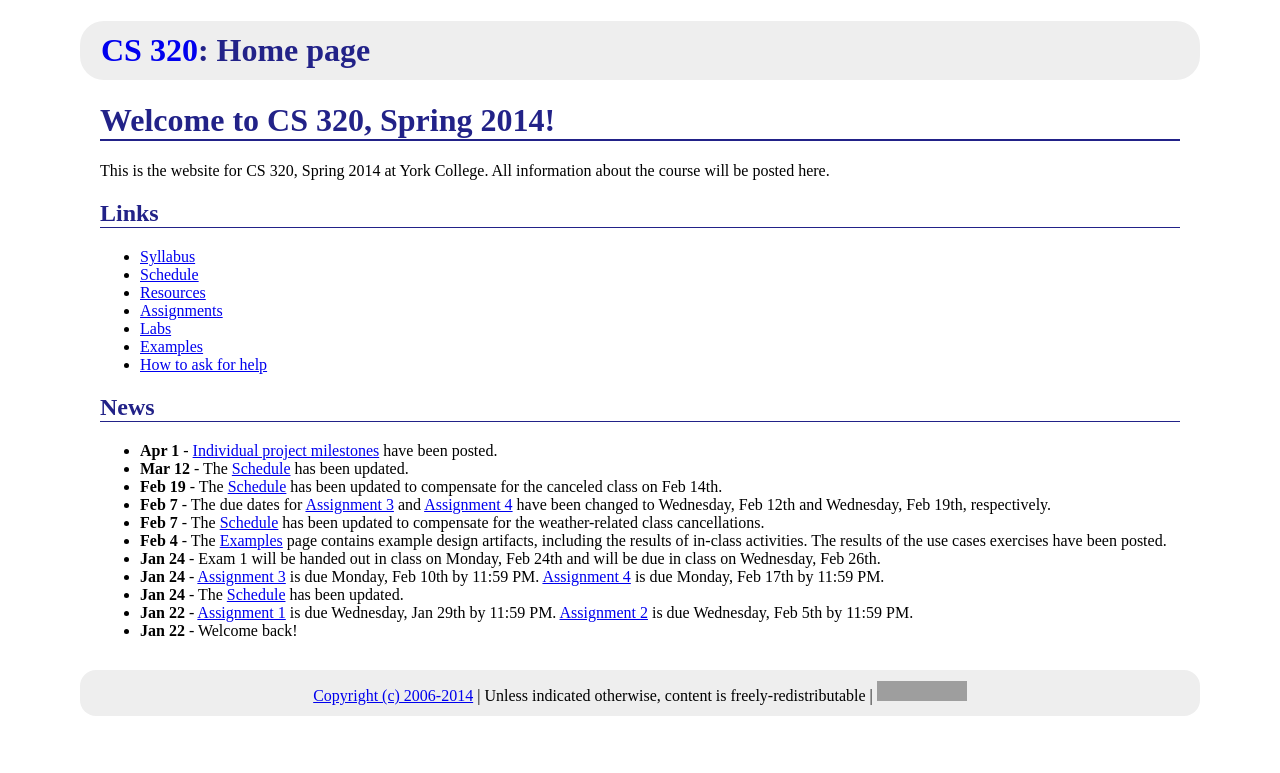
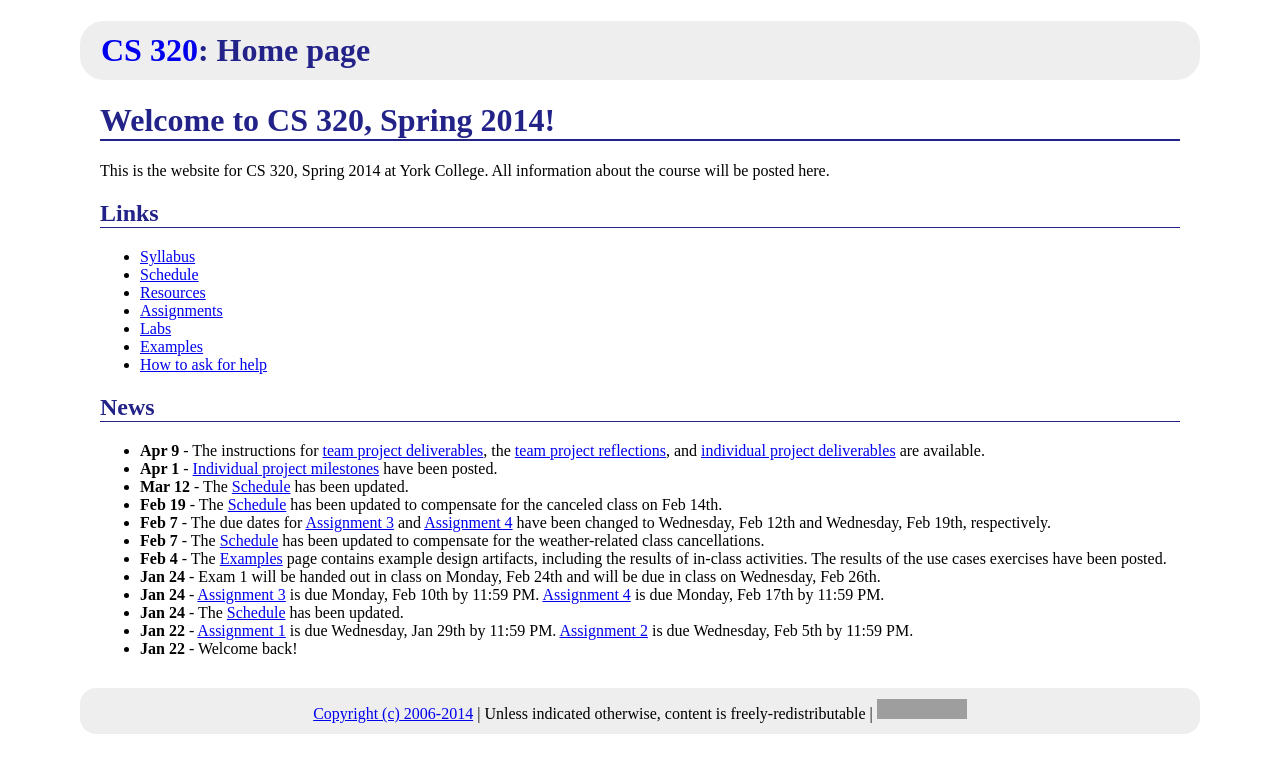
Before and after one commit to ycpcs/cs320-spring2014, a Jekyll site: the page built from index.md, in a window 1280 px wide. Shown: the top 773 px of the page. Built offline with Jekyll 4.4.1, drawn with Linux system fonts in a browser that asks for light colours; Markdown is read by kramdown in place of the engine named in the settings; grey boxes are pictures that could not be loaded.

Commit message:
news items for a7, a8, a9

```diff
--- a/index.md
+++ b/index.md
@@ -20,6 +20,7 @@ All information about the course will be posted here.
 
 ## News
 
+* **Apr 9** - The instructions for [team project deliverables](assign/assign07.html), the [team project reflections](assign/assign08.html), and [individual project deliverables](assign/assign09.html) are available.
 * **Apr 1** - [Individual project milestones](assign/assign06.html) have been posted.
 * **Mar 12** - The [Schedule](schedule.html) has been updated.
 * **Feb 19** - The [Schedule](schedule.html) has been updated to compensate for the canceled class on Feb 14th.
```
